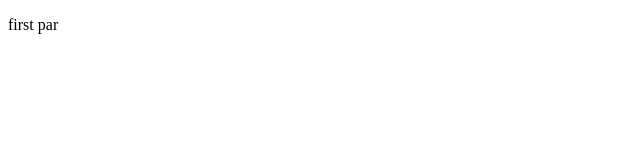
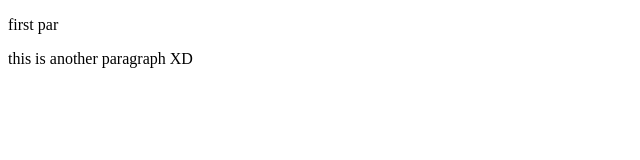
Before and after one commit to Zakaria-Aboujenane/rappel-git, a plain HTML site: page index.html in a window 1280 px wide. Shown: the whole page, without its empty margins (0-640 px from the left). Drawn offline with Linux system fonts and the light colour scheme.

Commit message:
add another par

```diff
--- a/index.html
+++ b/index.html
@@ -8,6 +8,7 @@
 </head>
 <body>
     <p> first par </p>
+    <p> this is another paragraph XD</p>
 
 </body>
 </html>
```
